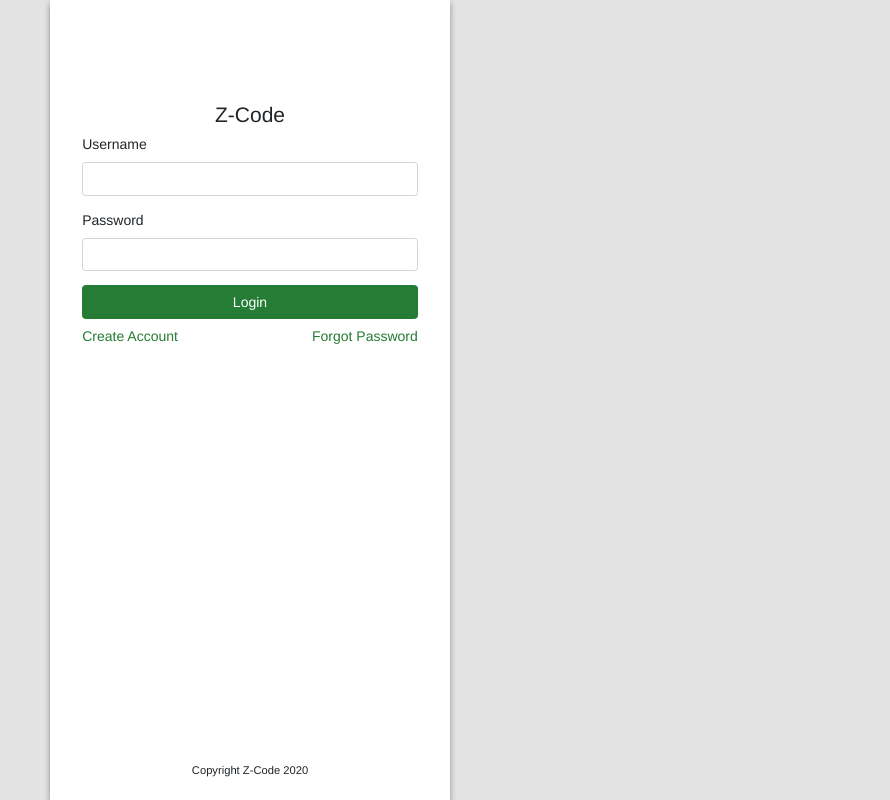
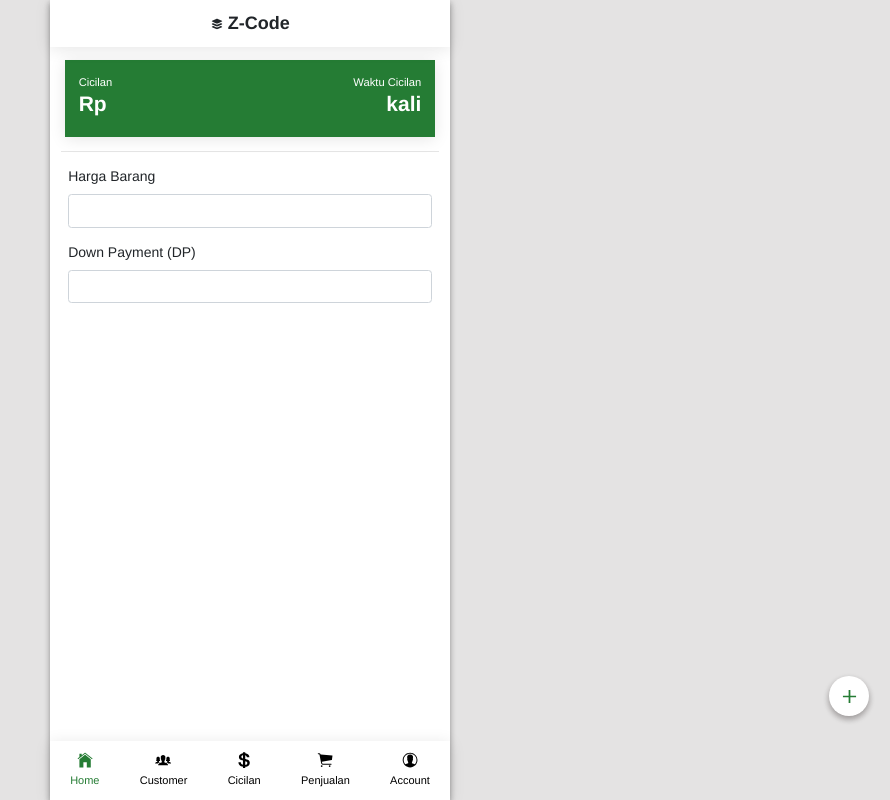
Before and after one commit to zcodeid/credit, a React (Create React App) app: page / in a window 1280 px wide. Before the commit this address led to /login. Shown: the whole page, without its empty margins (390-1280 px from the left). Built offline with nearby package versions, Linux system fonts and the light colour scheme; the HTML template or start-up script is replaced by a standard one.

Commit message:
simulasi kredit

```diff
--- a/src/api/api.js
+++ b/src/api/api.js
@@ -8,6 +8,10 @@ const requestHandler = (request) => {
 };
 
 const errorHandler = (error) => {
+  if (error.response === undefined) {
+    toast.error("Tidak dapat terhubung ke API");
+    return;
+  }
   if (error.response.status === 403) window.location.href = "/login";
   toast.error(error.response.data.message);
   return Promise.reject({ ...error });
--- /dev/null
+++ b/src/pages/home/InstallmentHighlight.js
@@ -0,0 +1,18 @@
+import React from "react";
+import { FormatNumber } from "../../helpers";
+
+export default (props) => {
+  const { installment, tenor } = props;
+  return (
+    <div className="z-card bg-primary text-white mx-1 d-flex justify-content-between align-items-center">
+      <div>
+        <small className="d-block">Cicilan</small>
+        <h4 className="font-weight-bold">Rp {FormatNumber(installment)}</h4>
+      </div>
+      <div className="text-right">
+        <small className="d-block">Waktu Cicilan</small>
+        <h4 className="font-weight-bold">{tenor} kali</h4>
+      </div>
+    </div>
+  );
+};
--- /dev/null
+++ b/src/pages/home/InstallmentTable.js
@@ -0,0 +1,34 @@
+import React from "react";
+import { FormatNumber } from "../../helpers";
+
+export default (props) => {
+  const { tenors } = props;
+  console.log(tenors[0].installment);
+  if (!tenors[0].installment) return null;
+  return (
+    <table className="table table-sm z-table px-5 table-hover">
+      <thead>
+        <tr>
+          <th>Tenor</th>
+          <th className="text-right">Cicilan</th>
+          <th className="text-right">Total</th>
+        </tr>
+      </thead>
+      <tbody>
+        {tenors.map((t, i) => (
+          <tr
+            key={i}
+            className="cursor-pointer"
+            onClick={(e) => props.onClick(t)}
+          >
+            <td>{t.tenor} kali</td>
+            <td className="text-right">{FormatNumber(t.installment)}</td>
+            <td className="text-right">
+              {FormatNumber(t.installment * t.tenor)}
+            </td>
+          </tr>
+        ))}
+      </tbody>
+    </table>
+  );
+};
--- a/src/pages/home/home.js
+++ b/src/pages/home/home.js
@@ -1,87 +1,100 @@
 import React from "react";
-import { IoMdAdd, IoIosArrowForward, IoIosMagnet } from "react-icons/io";
+import { IoMdAdd } from "react-icons/io";
+import Fab from "../../component/fab";
 import Nav from "../../component/nav";
-import { cashflowBalance, walletAmount } from "../../api/api";
-import Fab from "../../component/fab";
-import SummaryMonth from "./SummaryMonth";
-import TotalTransaction from "./TotalTransaction";
-import TotalCash from "./TotalCash";
-import TransactionWallet from "./TransactionWallet";
-import { useLocalStorage, expiredStorage } from "../../helpers";
+import NumberFormat from "react-number-format";
+import { FormatNumber } from "../../helpers";
+import InstallmentTable from "./InstallmentTable";
+import InstallmentHighlight from "./InstallmentHighlight";
 
+const startTenor = 6;
+const startMargin = 20;
+const initTenors = () => {
+  const tn = [];
+  for (let i = 1; i <= 7; i++) {
+    let tenor = 0;
+    let margin = 0;
+    if (tn.length === 0) {
+      tenor = startTenor;
+      margin = startMargin;
+    } else {
+      tenor = tn[i - 2].tenor + 3;
+      margin = tn[i - 2].margin + 5;
+    }
+    tn.push({ tenor, margin });
+  }
+  return tn;
+};
 export default (props) => {
-  const walletHome = JSON.parse(localStorage.getItem("walletHome")) || {};
-  const [loading, setLoading] = React.useState(false);
-  const [balance, setBalance] = useLocalStorage("trx_balance", []);
-  const [walletAmounts, setWalletAmounts] = useLocalStorage(
-    "trx_walletAmounts",
-    []
-  );
-  const [wallet, setWallet] = React.useState(walletHome);
-  const loadData = async () => {
-    setLoading(true);
-    try {
-      // const promises = [realCashTotal(), cashflowTotal()];
-      // const [cash, trx] = await Promise.allSettled(promises);
-      walletAmount().then((res) => {
-        setWalletAmounts(res.data);
-        setLoading(false);
-        if (walletHome.id === undefined && res.data.length === 0) return;
-        const w = walletHome.id ? walletHome : res.data[0].wallet;
-        setWallet(w);
-        cashflowBalance(w.id).then((res2) => setBalance(res2.data));
-      });
-    } catch (err) {
-      setLoading(false);
-    }
+  const [dp, setDp] = React.useState(0);
+  const [dpErr, setDpErr] = React.useState("");
+  const [tenors, setTenors] = React.useState(initTenors());
+  const [tenor, setTenor] = React.useState();
+  const [installment, setInstallment] = React.useState();
+  const [purchasePrice, setPurchasePrice] = React.useState();
+  const [purchasePriceErr, setPurchasePriceErr] = React.useState();
+  const submit = (e) => {
+    e.preventDefault();
   };
   React.useEffect(() => {
-    const exp =
-      expiredStorage("trx_balance") || expiredStorage("trx_walletAmounts");
-    if (exp) loadData();
-  }, []);
-
-  const selectWallet = (e) => {
-    const url = `/wallet/search/${wallet.id}/walletHome/notall`;
-    props.history.push(url);
+    const kelipatan = 10000;
+    if (purchasePrice < 0)
+      setPurchasePriceErr("Harga barang tidak boleh negative");
+    if (dp < 0) setDpErr("DP tidak boleh negative");
+    else if (dp % kelipatan !== 0)
+      setDpErr("DP harus kelipatan Rp " + FormatNumber(kelipatan));
+    else setDpErr("");
+    const piutang = purchasePrice - dp;
+    if (piutang < 0) return;
+    const temp = [...tenors];
+    for (let t of temp) {
+      const total = (piutang * (100 + t.margin)) / 100;
+      t.installment = Math.ceil(total / t.tenor / 1000) * 1000;
+    }
+    console.log(temp);
+    setTenors(temp);
+  }, [dp, purchasePrice]);
+  const selectInstallment = (o) => {
+    setTenor(o.tenor);
+    setInstallment(o.installment);
   };
-
   return (
     <>
       <Nav />
-      <div className="main-padding mb-5">
-        <div className="z-card d-flex justify-content-center mb-2">
-          <TotalTransaction />
-          <div className="v1" />
-          <TotalCash />
+      <div className="main-padding">
+        <InstallmentHighlight tenor={tenor} installment={installment} />
+        <hr />
+        <form className="px-2" onSubmit={submit}>
+          <div className="form-group">
+            <label htmlFor="purchasePrice">Harga Barang</label>
+            <NumberFormat
+              id="purchasePrice"
+              className="form-control"
+              thousandSeparator={true}
+              prefix={"Rp "}
+              onValueChange={(v) => setPurchasePrice(v.floatValue)}
+            />
+            <small className="form-text text-danger">{purchasePriceErr}</small>
+          </div>
+          <div className="form-group">
+            <label htmlFor="dp">Down Payment (DP)</label>
+            <NumberFormat
+              id="dp"
+              className="form-control"
+              thousandSeparator={true}
+              prefix={"Rp "}
+              onValueChange={(v) => setDp(v.floatValue)}
+            />
+            <small className="form-text text-danger">{dpErr}</small>
+          </div>
+        </form>
+        <div className="mx-4">
+          <InstallmentTable tenors={tenors} onClick={selectInstallment} />
         </div>
-
-        <div className="z-card mb-2">
-          <div
-            className="d-flex justify-content-between align-items-center"
-            onClick={(e) => props.history.push("/transaction")}
-          >
-            <div>
-              <IoIosMagnet className="mr-1" />
-              <span className="font-weight-bold">Transaction by Wallet</span>
-            </div>
-            <IoIosArrowForward />
-          </div>
-          <hr className="mt-1" />
-          <div className="column-2">
-            <TransactionWallet loading={loading} data={walletAmounts} />
-          </div>
-        </div>
-        <SummaryMonth
-          wallet={wallet}
-          data={balance}
-          onSelectWallet={selectWallet}
-        />
       </div>
       <Fab
         icon={IoMdAdd}
-        onClick={(e) => {
-          localStorage.removeItem("walletSearch");
+        onClick={() => {
           props.history.push("/transaction/add");
         }}
       />
--- a/src/routes.js
+++ b/src/routes.js
@@ -3,7 +3,7 @@ import {
   IoLogoUsd,
   IoIosCart,
   IoIosContact,
-  IoIosPeople
+  IoIosPeople,
 } from "react-icons/io";
 import Login from "./pages/auth/login";
 import Home from "./pages/home/home";
@@ -48,6 +48,7 @@ export default [
     icon: IoIosHome,
     layer: 1,
     exact: true,
+    public: true,
     component: Home,
   },
   // {
```
